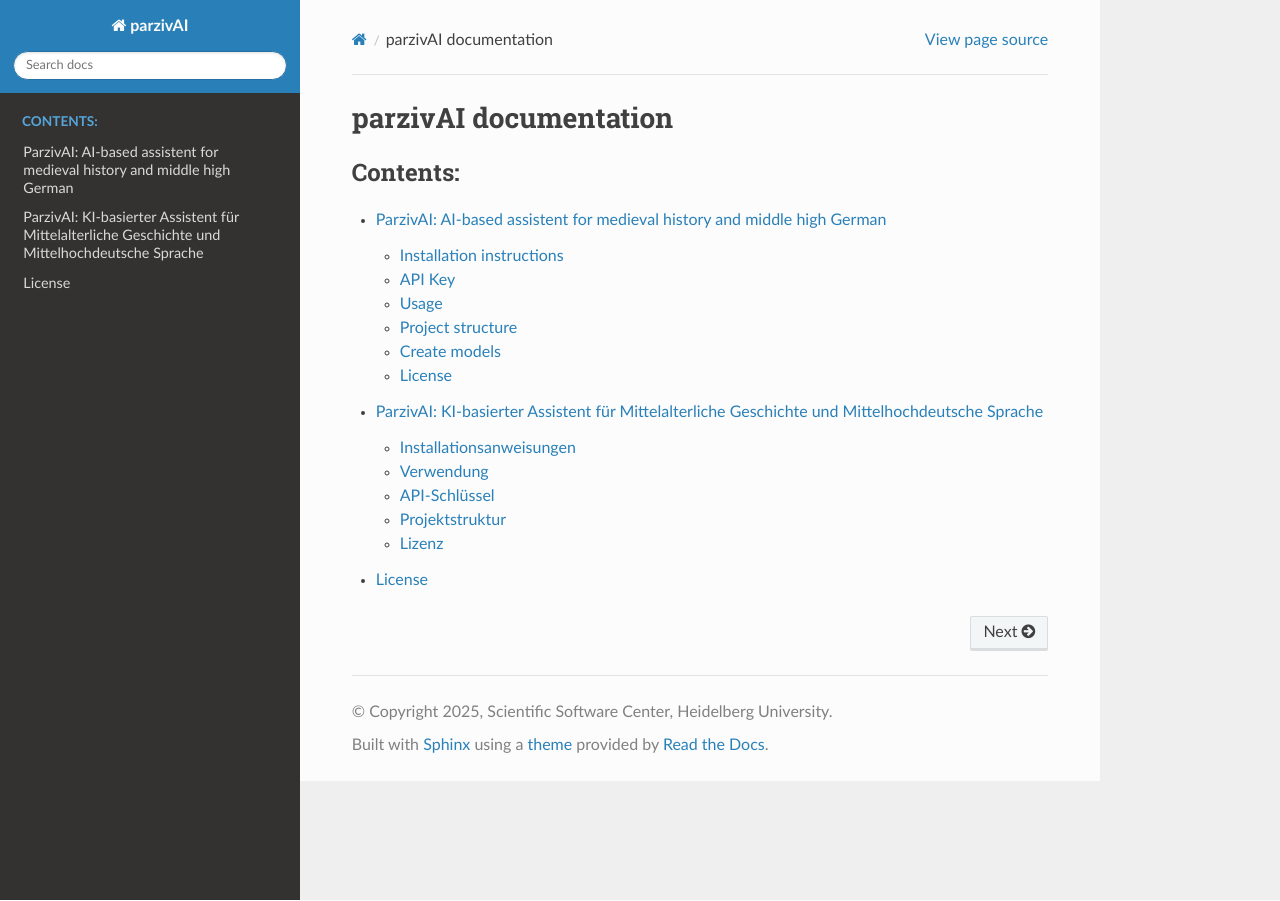
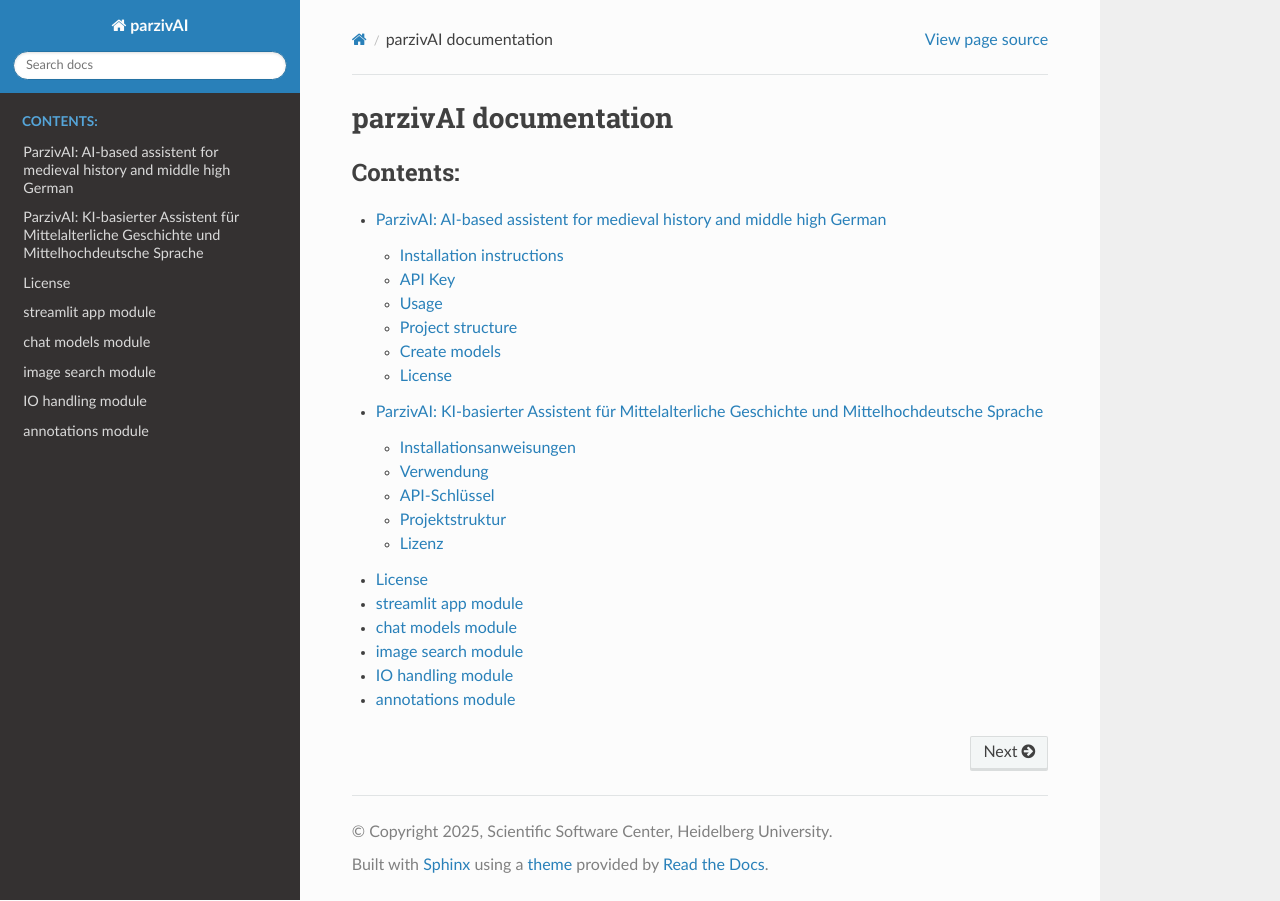
Before and after one commit to ssciwr/parzivAI, a Sphinx documentation site: the page built from docs/source/index.rst, in a window 1280 px wide. Built offline with Sphinx 7.4.7 and the Read the Docs theme 3.1.0, drawn with Linux system fonts in a browser that asks for light colours.

```diff
--- a/docs/source/index.rst
+++ b/docs/source/index.rst
@@ -13,3 +13,4 @@ parzivAI documentation
    intro
    intro_German
    license_link
+   parzivai
--- a/docs/source/parzivai.rst
+++ b/docs/source/parzivai.rst
@@ -1,7 +1,39 @@
-main module
------------
+streamlit app module
+--------------------
 
-.. automodule:: main
+.. automodule:: app
    :members:
    :undoc-members:
    :show-inheritance:
+
+chat models module
+------------------
+
+.. automodule:: chat_models
+   :members:
+   :undoc-members:
+   :show-inheritance:
+
+image search module
+-------------------
+
+.. automodule:: image_search
+   :members:
+   :undoc-members:
+   :show-inheritance:
+
+IO handling module
+------------------
+
+.. automodule:: input_output
+   :members:
+   :undoc-members:
+   :show-inheritance:
+
+annotations module
+------------------
+
+.. automodule:: text_tagging
+   :members:
+   :undoc-members:
+   :show-inheritance:
--- a/requirements-dev.txt
+++ b/requirements-dev.txt
@@ -7,7 +7,6 @@ myst-parser
 nbsphinx
 nbsphinx-link
 nbval
-pandas
 pre-commit
 pytest
 pytest-cov
```
Also changed, not shown: 1 other file.
